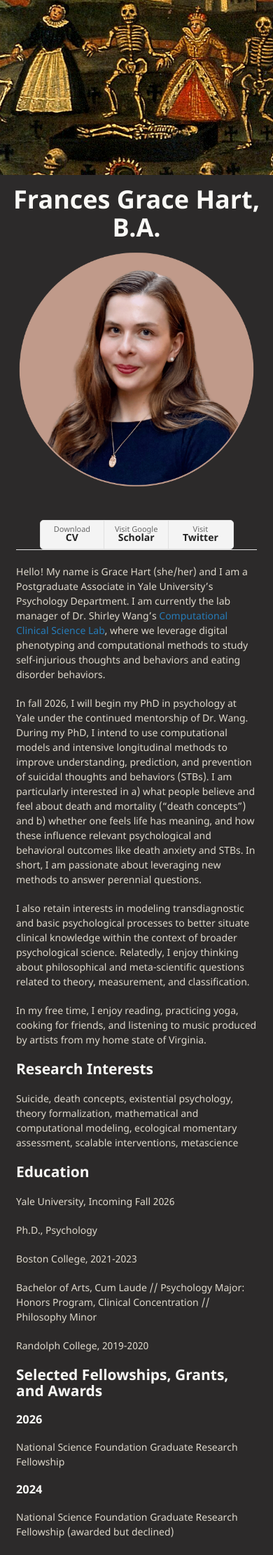
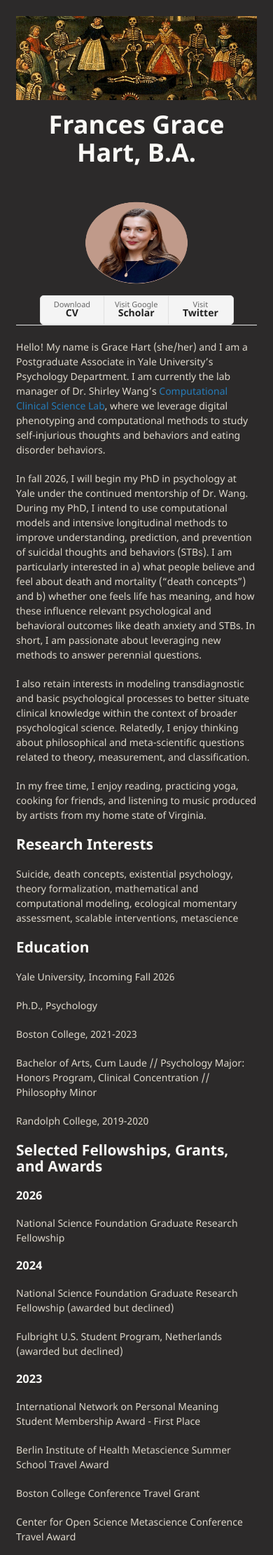
Before and after one commit to francesghart/francesghart.github.io, a Jekyll site: the page built from index.md, in a window 390 px wide. Shown: the top 2222 px of the page at 70% size. Built offline with Jekyll 4.4.1, drawn with Linux system fonts in a browser that asks for light colours.

Commit message:
mobile updates

```diff
--- a/_sass/jekyll-theme-minimal.scss
+++ b/_sass/jekyll-theme-minimal.scss
@@ -257,6 +257,7 @@ footer {
   div.wrapper {
     width:auto;
     margin:0;
+    padding-top: 20px;
   }
 
   header, section, footer {
@@ -273,6 +274,8 @@ footer {
   header img {
     display: block;
     margin: 0 auto;
+    width: 150px;
+    height: 150px;
   }
 
   ul.downloads {
@@ -294,6 +297,16 @@ footer {
     position:absolute;
     right:50px;
     top:52px;
+  }
+
+  #banner {
+    height: 120px;
+    position: static;
+  }
+
+  #site-title {
+    position: static;
+    top: auto;
   }
 }
 
```
